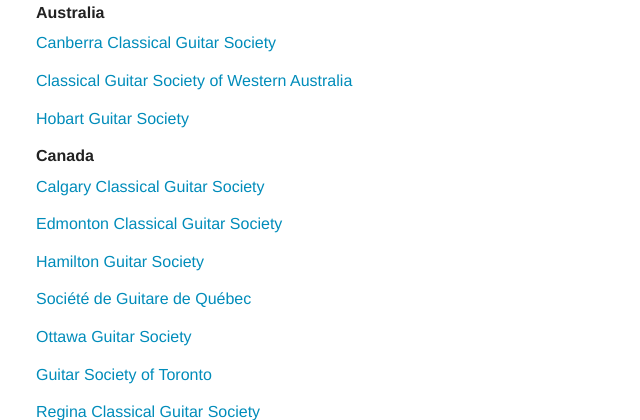
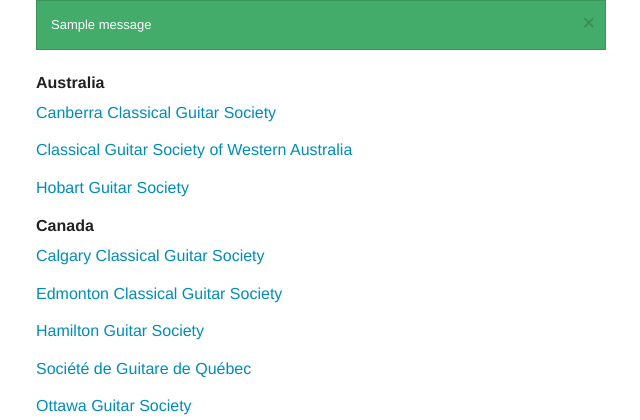
Before and after one commit to chrisguitarguy/GuitarSocieties.org, a Django app: page / in a window 1280 px wide. Shown: the part 137-557 px from the top of the page, without its empty margins (319-959 px from the left). Run offline with Django 3.2, Linux system fonts and the light colour scheme; data comes from the database, SQL or seed files in the repository; tables that the repository leaves empty hold one stand-in row (values such as "Sample post"); one stand-in notice (Sample message) is shown.

Commit message:
Add messages to the base template

```diff
--- a/societies/templates/societies/base.html
+++ b/societies/templates/societies/base.html
@@ -28,6 +28,19 @@
 
 {% block body %}
 <div class="small-12 columns">
+    {% block messages %}
+        {% if messages %}
+        <div class="messages">
+            {% for message in messages %}
+            <div data-alert class="alert-box {{ message.tags }}">
+                {{ message }}
+                <a href="#" class="close">&times;</a>
+            </div>
+            {% endfor %}
+        </div>
+        {% endif %}
+    {% endblock %}
+
     {% block society_body %}{% endblock %}
 </div>
 {% endblock %}
```
